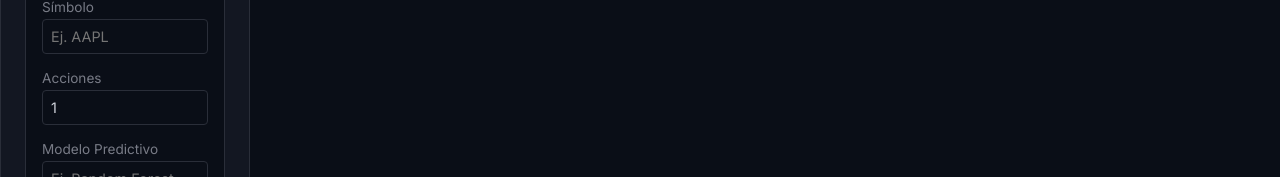
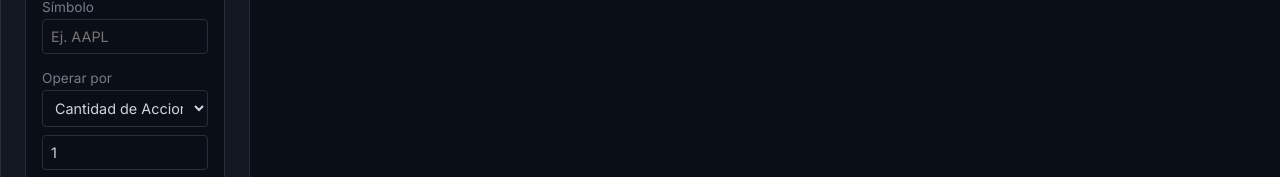
Before and after one commit to herejexxi-commits/stock-simulato, a React (Vite) app in the folder frontend/: page / in a window 1280 px wide. Shown: the part 493-670 px from the top of the page. Built offline with nearby package versions, Linux system fonts and the light colour scheme; no server answers.

Commit message:
feat: Allow trading by USD amount instead of just shares

```diff
--- a/frontend/src/App.jsx
+++ b/frontend/src/App.jsx
@@ -12,7 +12,8 @@ const Admin = () => <div className="glass p-6 animate-fade-in" style={{ padding:
 
 function TradePanel({ activeUser, onTradeSuccess }) {
   const [symbol, setSymbol] = useState('');
-  const [shares, setShares] = useState(1);
+  const [tradeMode, setTradeMode] = useState('shares');
+  const [inputValue, setInputValue] = useState(1);
   const [modelo, setModelo] = useState('');
   const [plazo, setPlazo] = useState('1 mes');
   const [loading, setLoading] = useState(false);
@@ -28,10 +29,17 @@ function TradePanel({ activeUser, onTradeSuccess }) {
         notes = `Modelo: ${modelo || 'N/A'} | Plazo: ${plazo || 'N/A'}`;
       }
 
+      let payload = { symbol: symbol.toUpperCase(), notes };
+      if (tradeMode === 'shares') {
+        payload.shares = inputValue;
+      } else {
+        payload.amount_usd = inputValue;
+      }
+
       const response = await fetch(`/api/portfolio/${activeUser}/${action}`, {
         method: 'POST',
         headers: { 'Content-Type': 'application/json' },
-        body: JSON.stringify({ symbol: symbol.toUpperCase(), shares, notes })
+        body: JSON.stringify(payload)
       });
       const data = await response.json();
       if (!response.ok) throw new Error(data.detail || 'Error al operar');
@@ -61,13 +69,23 @@ function TradePanel({ activeUser, onTradeSuccess }) {
       </div>
 
       <div style={{ marginBottom: '1rem' }}>
-        <label style={{ display: 'block', marginBottom: '0.25rem', fontSize: '0.85rem', color: 'var(--text-secondary)' }}>Acciones</label>
+        <label style={{ display: 'block', marginBottom: '0.25rem', fontSize: '0.85rem', color: 'var(--text-secondary)' }}>Operar por</label>
+        <select
+          value={tradeMode}
+          onChange={e => setTradeMode(e.target.value)}
+          style={{ padding: '0.5rem', fontSize: '0.9rem', marginBottom: '0.5rem' }}
+        >
+          <option value="shares">Cantidad de Acciones</option>
+          <option value="usd">Monto en Dólares (USD)</option>
+        </select>
+
         <input
           type="number"
           min="0.01" step="0.01"
-          value={shares}
-          onChange={e => setShares(parseFloat(e.target.value))}
+          value={inputValue}
+          onChange={e => setInputValue(parseFloat(e.target.value))}
           style={{ padding: '0.5rem', fontSize: '0.9rem' }}
+          placeholder={tradeMode === 'shares' ? "Ej. 1.5" : "Ej. 100.00"}
         />
       </div>
 
```
